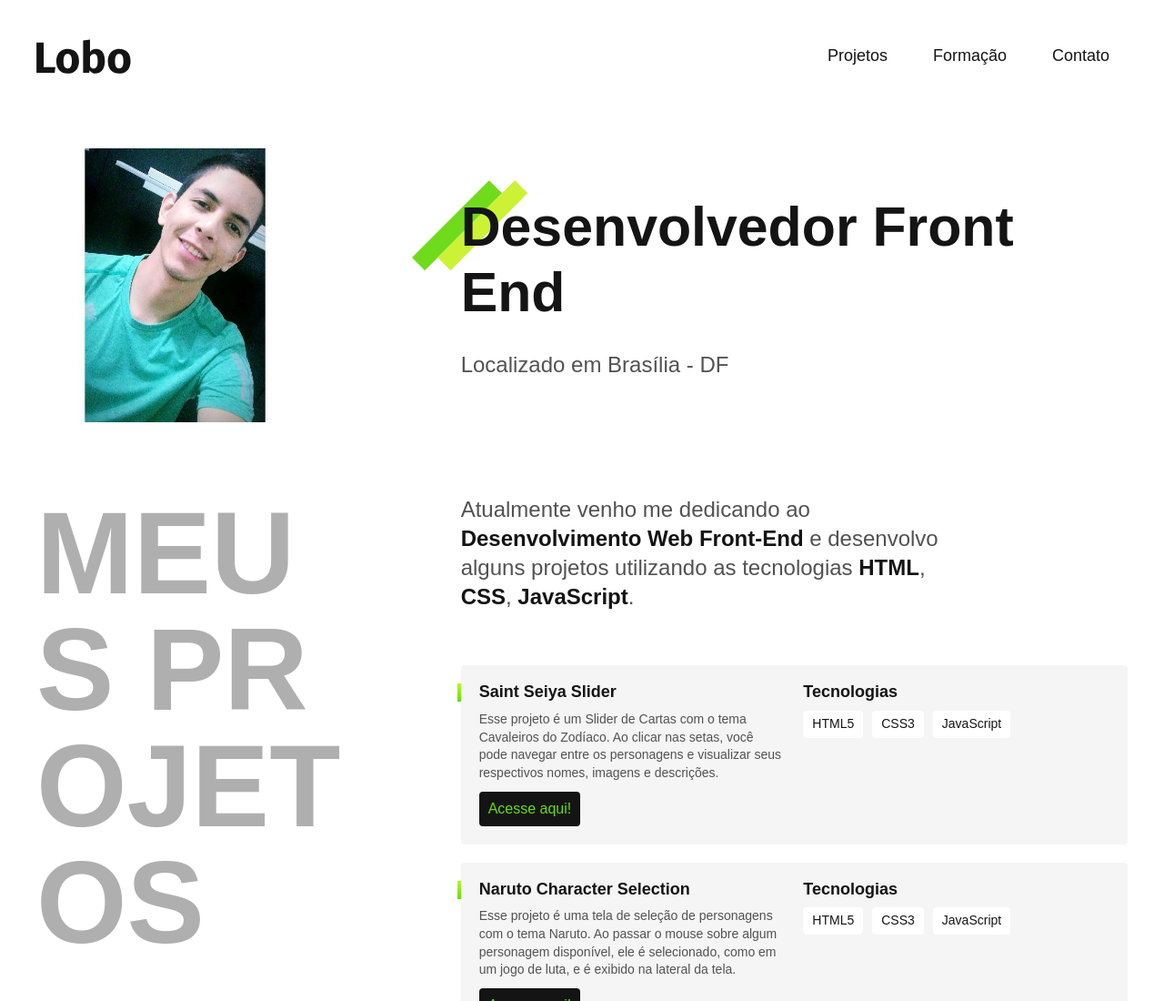
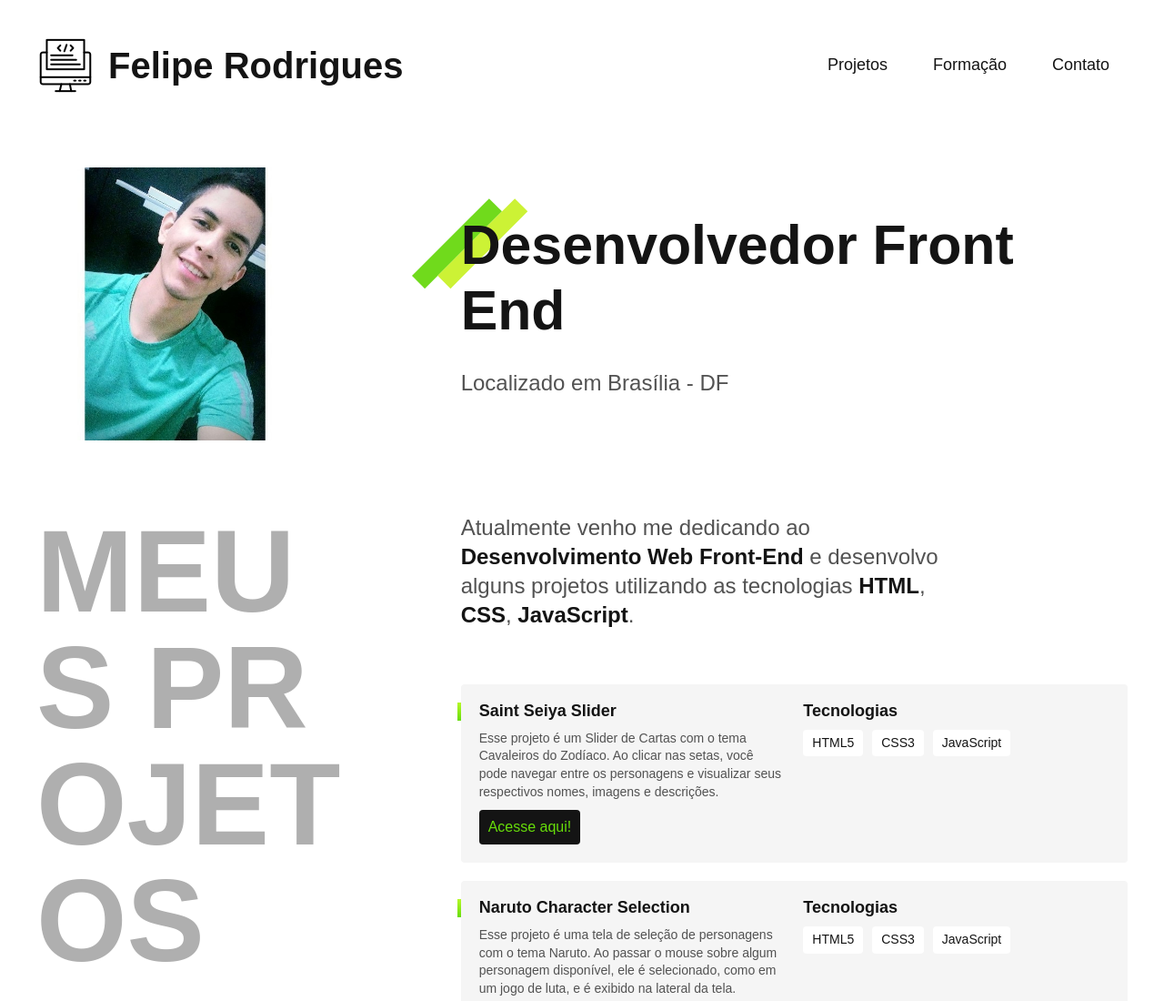
Before and after one commit to felipe-rodsilva/portfolio, a plain HTML site: page index.html in a window 1280 px wide. Shown: the top 1100 px of the page at 91% size. Drawn offline with Linux system fonts and the light colour scheme.

Commit message:
Second Update

```diff
--- a/css/header.css
+++ b/css/header.css
@@ -24,6 +24,18 @@
   display: block;
 }
 
+.logo {
+  display: flex;
+  flex-direction: row;
+  justify-content: space-between;
+  align-items: center;
+  gap: 15px;
+}
+
+.logo .nome {
+  font-size: 2.5rem;
+}
+
 @media (max-width: 700px) {
   .header {
     flex-direction: column;
--- a/css/introducao.css
+++ b/css/introducao.css
@@ -54,7 +54,7 @@
   }
 }
 
-@media (max-width: 400px) {
+@media (max-width: 425px) {
   .introducao {
     grid-template-columns: 1fr;
   }
--- a/index.html
+++ b/index.html
@@ -12,7 +12,10 @@
 <body>
 
   <header class="header">
-    <img src="./img/marca.svg" alt="">
+    <div class="logo">
+    <img src="img/front-end.png" alt="Logo Front-End">
+    <span class="nome"><strong>Felipe Rodrigues</strong></span>
+   </div>
     <nav>
       <ul class="header-menu">
         <li><a href="#projetos">Projetos</a></li>
```
Also changed, not shown: img/front-end.png (added).
